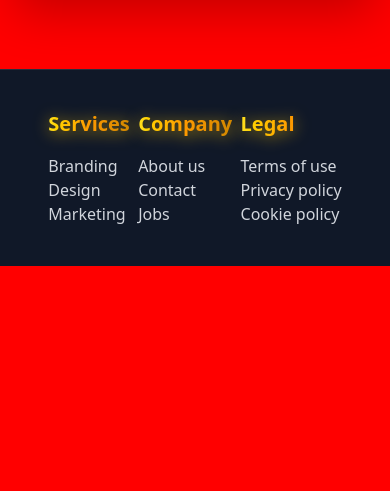
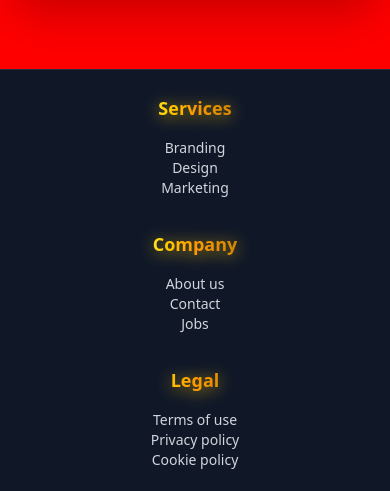
Before and after one commit to navneet-gujjar6666/devTinder, a React (Vite) app in the folder frontend/: page /login in a window 390 px wide. Shown: the part 614-1105 px from the top of the page. Before the commit the page ends 880 px from the top, so only its background shows below. Built offline with nearby package versions, Linux system fonts and the light colour scheme; no server answers.

Commit message:
Update Footer.jsx

```diff
--- a/frontend/src/components/Footer.jsx
+++ b/frontend/src/components/Footer.jsx
@@ -7,18 +7,26 @@ const Footer = () => {
     {/* Footer container */}
     <div
       className="
-
         transition-all duration-700 ease-in-out
         border-t border-white/10
       "
     >
-    <div className="p-10 flex justify-evenly">
-
+      <div
+        className="
+          p-6 sm:p-10
+          flex flex-col sm:flex-row
+          items-center sm:items-start
+          gap-8 sm:gap-0
+          justify-evenly
+          text-center sm:text-left
+        "
+      >
         {/* Services */}
         <div>
           <h3
             className="
-            text-xl font-extrabold mb-4
+              text-lg sm:text-xl
+              font-extrabold mb-4
               bg-gradient-to-r from-yellow-300 via-amber-500 to-yellow-600
               bg-clip-text text-transparent
               drop-shadow-[0_2px_8px_rgba(255,200,0,0.7)]
@@ -26,16 +34,18 @@ const Footer = () => {
           >
             Services
           </h3>
-        <p className="text-gray-300">Branding</p>
-        <p className="text-gray-300">Design</p>
-        <p className="text-gray-300">Marketing</p>
+
+          <p className="text-gray-300 text-sm sm:text-base">Branding</p>
+          <p className="text-gray-300 text-sm sm:text-base">Design</p>
+          <p className="text-gray-300 text-sm sm:text-base">Marketing</p>
         </div>
 
         {/* Company */}
         <div>
           <h3
             className="
-            text-xl font-extrabold mb-4
+              text-lg sm:text-xl
+              font-extrabold mb-4
               bg-gradient-to-r from-yellow-300 via-amber-500 to-yellow-600
               bg-clip-text text-transparent
               drop-shadow-[0_2px_8px_rgba(255,200,0,0.7)]
@@ -43,16 +53,18 @@ const Footer = () => {
           >
             Company
           </h3>
-        <p className="text-gray-300">About us</p>
-        <p className="text-gray-300">Contact</p>
-        <p className="text-gray-300">Jobs</p>
+
+          <p className="text-gray-300 text-sm sm:text-base">About us</p>
+          <p className="text-gray-300 text-sm sm:text-base">Contact</p>
+          <p className="text-gray-300 text-sm sm:text-base">Jobs</p>
         </div>
 
         {/* Legal */}
         <div>
           <h3
             className="
-            text-xl font-extrabold mb-4
+              text-lg sm:text-xl
+              font-extrabold mb-4
               bg-gradient-to-r from-yellow-300 via-amber-500 to-yellow-600
               bg-clip-text text-transparent
               drop-shadow-[0_2px_8px_rgba(255,200,0,0.7)]
@@ -60,15 +72,22 @@ const Footer = () => {
           >
             Legal
           </h3>
-        <p className="text-gray-300">Terms of use</p>
-        <p className="text-gray-300">Privacy policy</p>
-        <p className="text-gray-300">Cookie policy</p>
+
+          <p className="text-gray-300 text-sm sm:text-base">
+            Terms of use
+          </p>
+
+          <p className="text-gray-300 text-sm sm:text-base">
+            Privacy policy
+          </p>
+
+          <p className="text-gray-300 text-sm sm:text-base">
+            Cookie policy
+          </p>
         </div>
-
       </div>
     </div>
   </footer>
-
 );
 };
 
```
Lines whose indentation alone changed are shown as unchanged.
